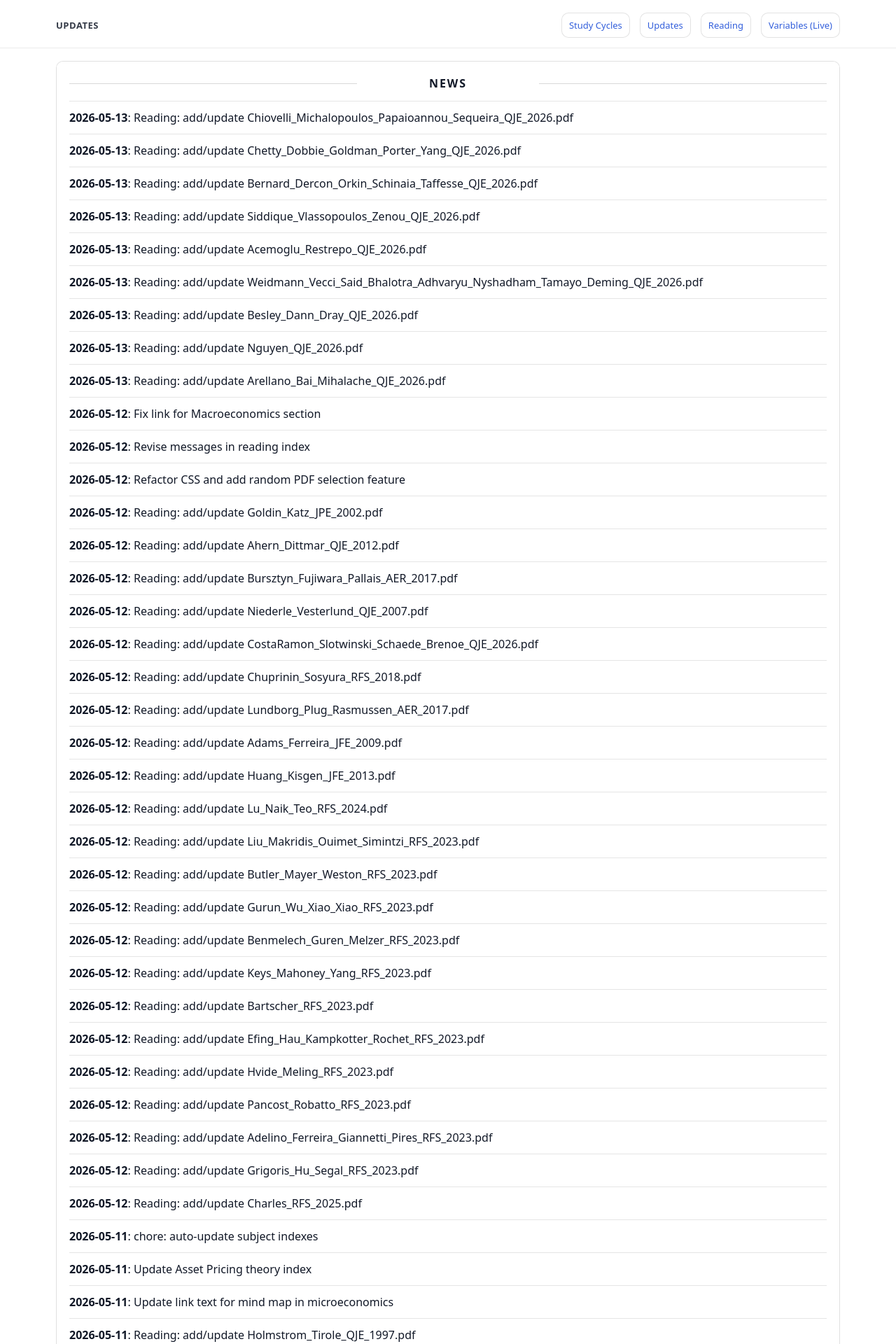
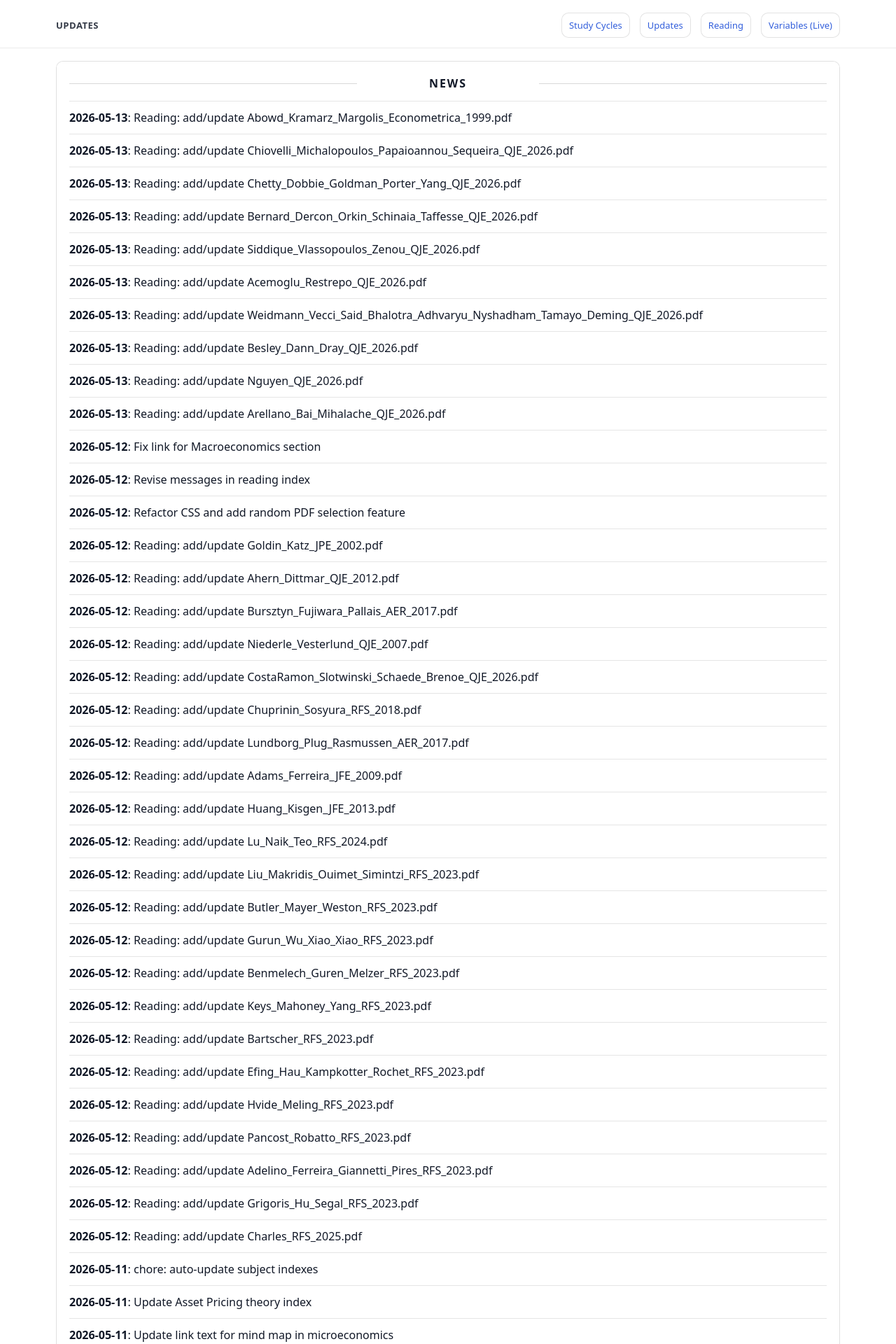
Before and after one commit to yaxinzn/study-archive, a Jekyll site: the page built from updates/index.md, in a window 1280 px wide. Shown: the top 1920 px of the page at 70% size. Built offline with Jekyll 4.4.1, drawn with Linux system fonts in a browser that asks for light colours; some of the changed text lies outside the part shown.

Commit message:
chore: update NEWS feed

```diff
--- a/_data/news.yml
+++ b/_data/news.yml
@@ -1,4 +1,7 @@
 # Auto-generated update history (sorted newest -> oldest). Do not edit manually.
+- ts: "1778662718"
+  date: "2026-05-13"
+  title: "Reading: add/update Abowd_Kramarz_Margolis_Econometrica_1999.pdf"
 - ts: "1778626408"
   date: "2026-05-13"
   title: "Reading: add/update Chiovelli_Michalopoulos_Papaioannou_Sequeira_QJE_2026.pdf"
```
